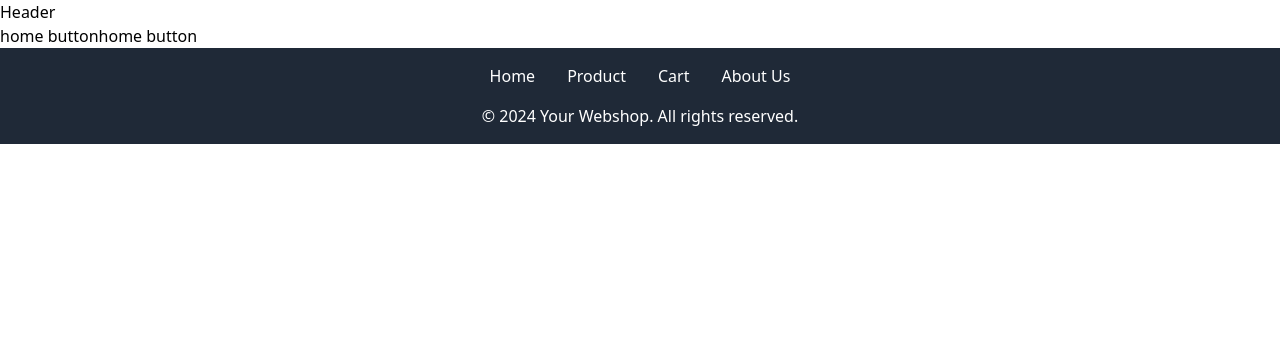
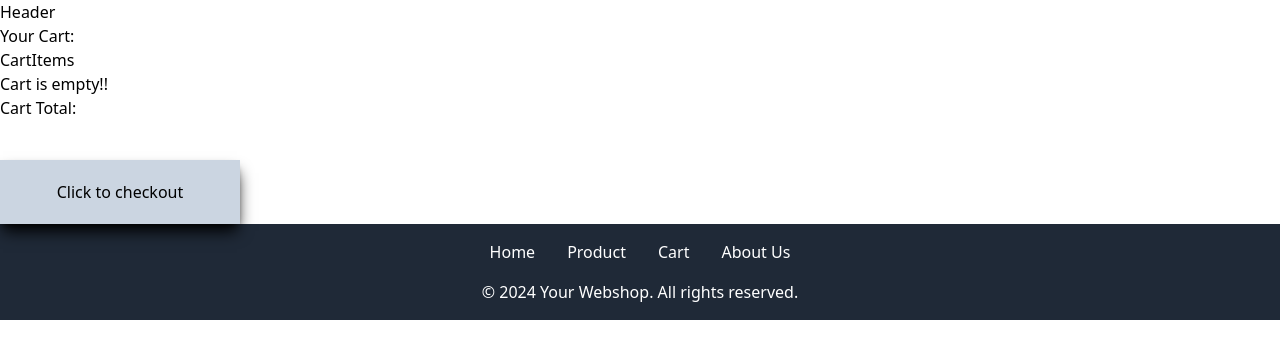
Before and after one commit to fallowshades/nyGrupp_e-handel, a React (Vite) app: page /CartPage in a window 1280 px wide. Shown: the top 358 px of the page. Built offline with nearby package versions, Linux system fonts and the light colour scheme.

Commit message:
initial cart things

```diff
--- a/src/components/CartItem.jsx
+++ b/src/components/CartItem.jsx
@@ -1,7 +1,34 @@
-import React from 'react'
+import React from "react";
 
-const CartItem = () => {
-  return <div>CartItem</div>
+function CartItem({ product }) {
+  if (!product) {
+    return <div>Cart is empty!!</div>;
+  }
+  return (
+    <div className="flex items-center space-x-4 p-4 bg-white shadow-md rounded-lg overflow-hidden border border-gray-300">
+      <img
+        src={product.img}
+        alt={product.name}
+        className="h-16 w-16 flex-none rounded-full object-cover"
+      />
+
+      <div className="flex-grow">
+        <h5 className="text-lg font-semibold">{product.name}</h5>
+        <p className="text-gray-500">${product.price.toFixed(2)}</p>
+      </div>
+
+      <input
+        type="number"
+        className="w-20 p-1 border rounded border-gray-300 text-center"
+        defaultValue={1}
+        min={1}
+      />
+
+      <div className="text-lg font-semibold">
+        Total: ${product.price.toFixed(2)}
+      </div>
+    </div>
+  );
 }
 
-export default CartItem
+export default CartItem;
--- a/src/pages/CartPage.jsx
+++ b/src/pages/CartPage.jsx
@@ -1,12 +1,17 @@
 import React from "react";
-import { Link } from "react-router-dom";
+import CartItem from "../components/CartItem";
 
 const CartPage = () => {
   return (
     <div>
-      {" "}
-      <Link to="/">home button</Link>
-      <Link to="/ProductPage">home button</Link>
+      <h2>Your Cart:</h2>
+      <div>CartItems</div>
+      {/* Skapat för testning, ej klar */}
+      <CartItem />
+      <div className="h-16 w-60">Cart Total: </div>
+      <button className="h-16 w-60 bg-slate-300 shadow-lg shadow-black">
+        Click to checkout
+      </button>
     </div>
   );
 };
```
